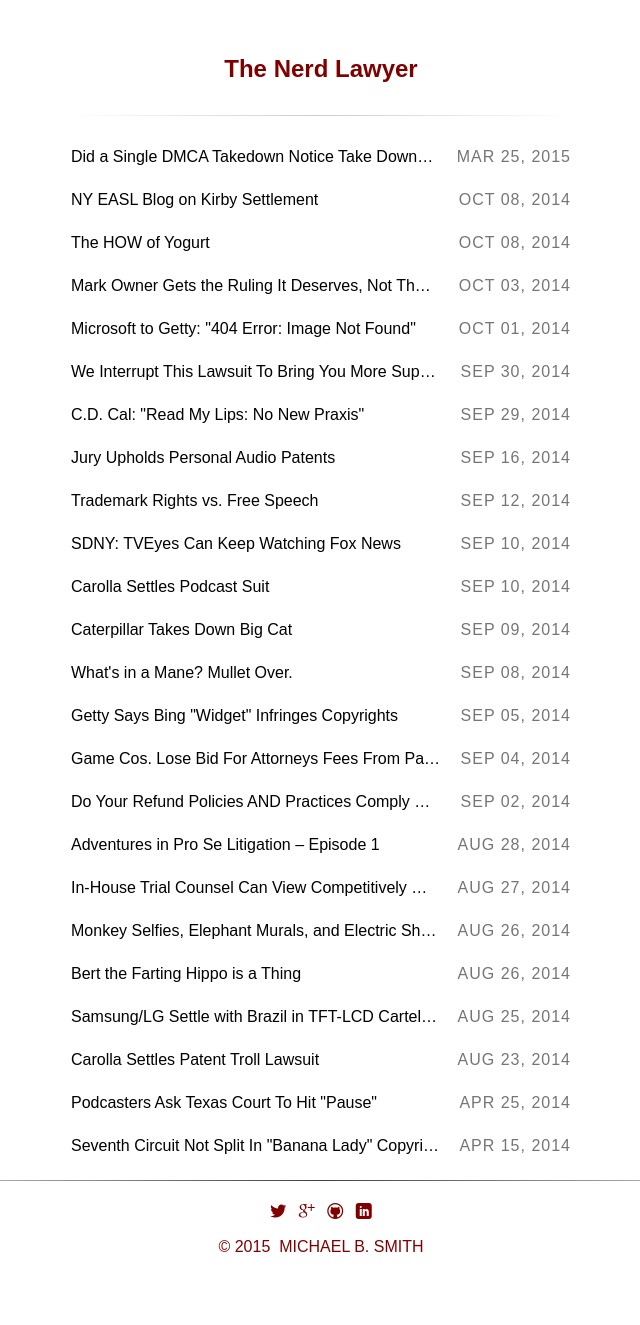
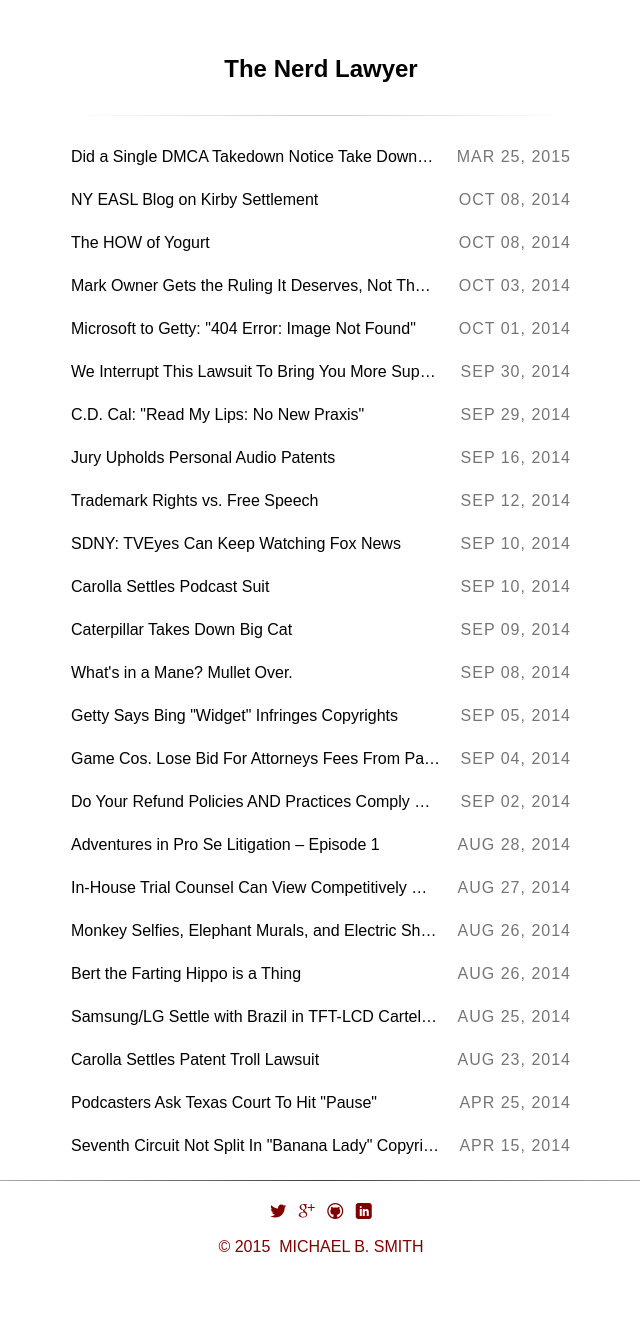
Before and after one commit to thenerdlawyer/github.io, a Jekyll site: the page built from index.html, in a window 1280 px wide. Shown: the whole page, without its empty margins (319-959 px from the left). Built offline with Jekyll 4.4.1, drawn with Linux system fonts in a browser that asks for light colours; some web fonts are replaced.

Commit message:
fixed css reference to .index

```diff
--- a/_sass/main.scss
+++ b/_sass/main.scss
@@ -12,7 +12,7 @@ body {
 h1 {
     color: maroon;
 }
-h1.center {
+h1.index {
     color: black;
 }
 h2,
```
